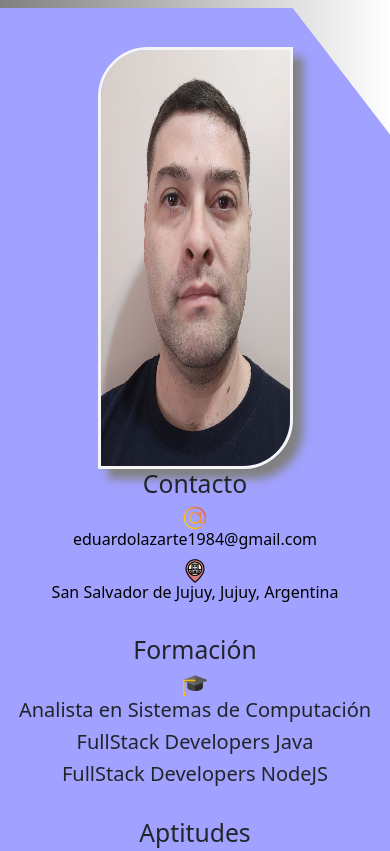
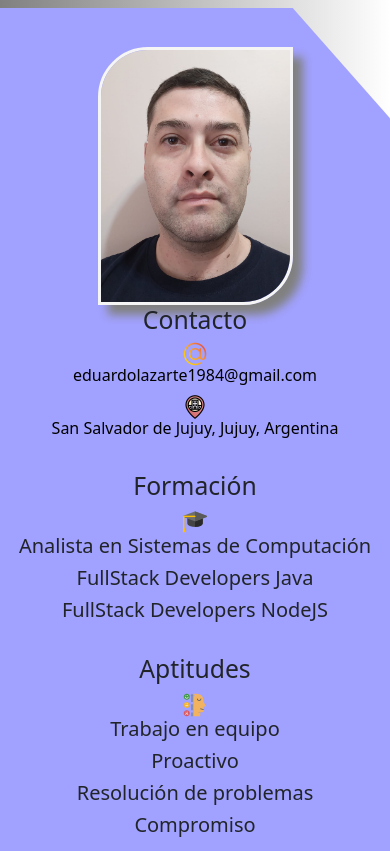
Before and after one commit to flacosakeo/miportfolio, a plain HTML site: page index.html in a window 390 px wide. Shown: the top 851 px of the page. Drawn offline with nearby package versions, Linux system fonts and the light colour scheme.

Commit message:
portfolio

```diff
--- a/style.css
+++ b/style.css
@@ -354,6 +354,8 @@ h6{
     }
     #contenedorDeLaFoto{
         margin-top: 10%;
+        width: 100%;
+        height: 50%;
     }
     #nombre, #apellido{
         font-size: 10vw;
```
